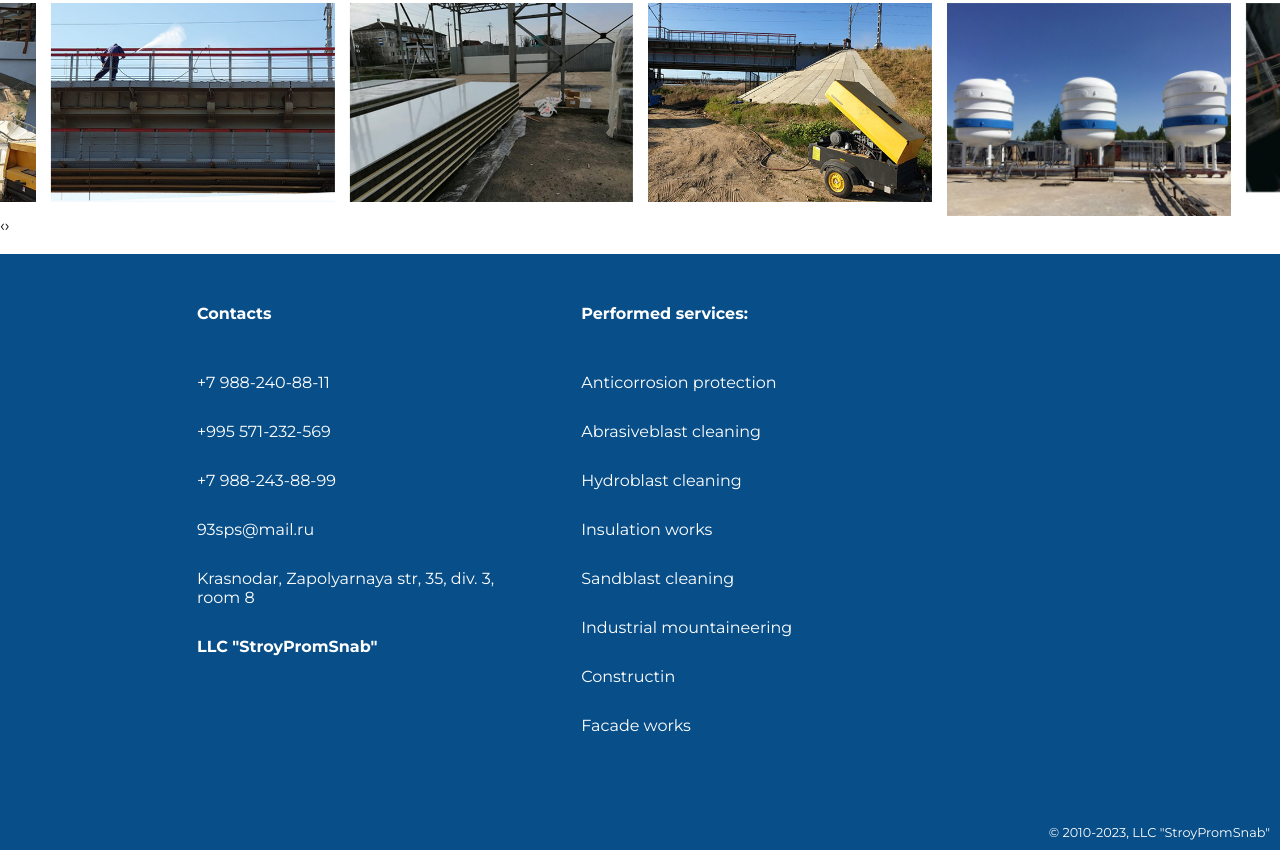
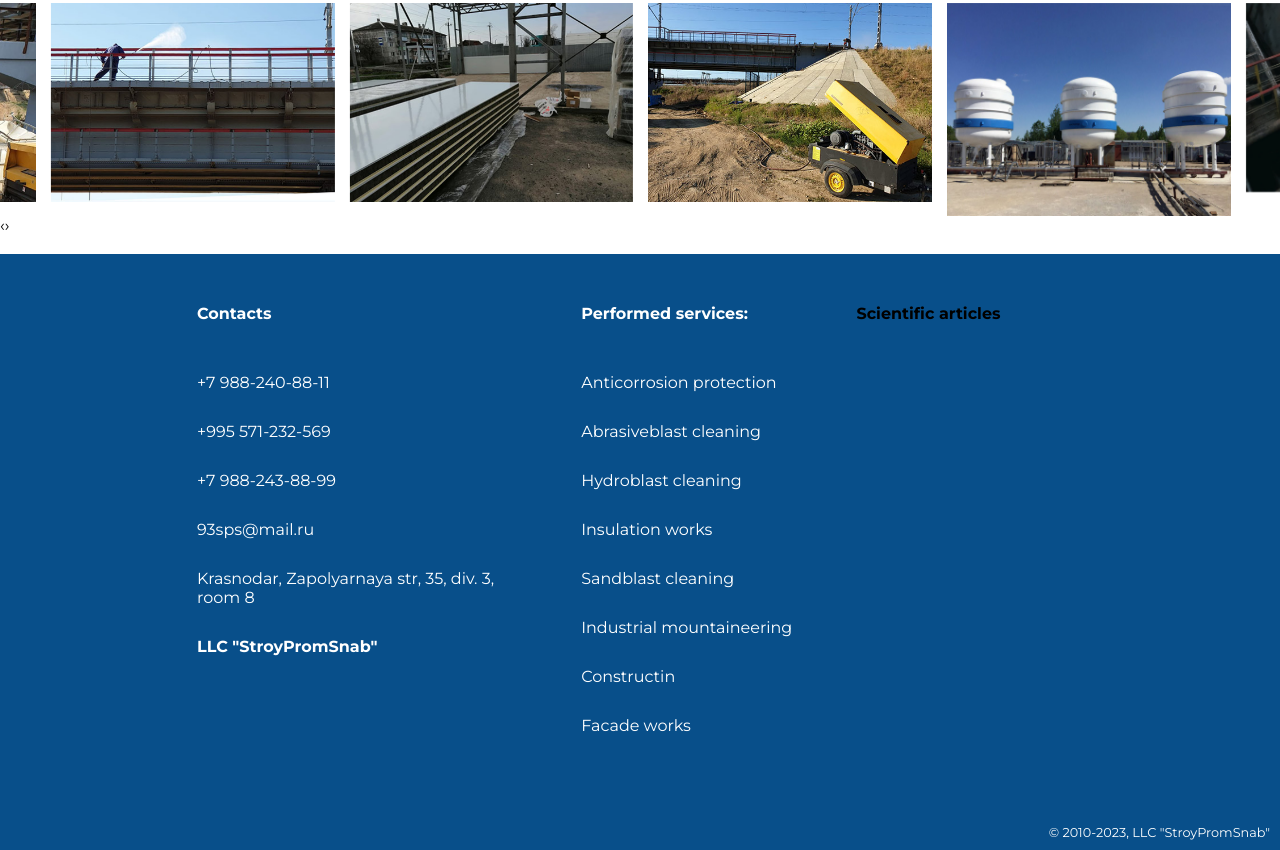
Before and after one commit to akz23/en, a plain HTML site: page index.html in a window 1280 px wide. Shown: the part 4864-5714 px from the top of the page. Drawn offline with nearby package versions, Linux system fonts and the light colour scheme.

Commit message:
Update index.html

```diff
--- a/index.html
+++ b/index.html
@@ -235,6 +235,9 @@
                 <p>Constructin</p>
                 <p>Facade works</p>
         </div>
+	<div class="footbl">
+            <h2><a href="http://www.akz23.ru/en/sarticles.html">Scientific articles</a></h2>
+        </div>
     </div>
     <div class="copyrights">© 2010-2023, LLC "StroyPromSnab"</div>
 </footer>
```
